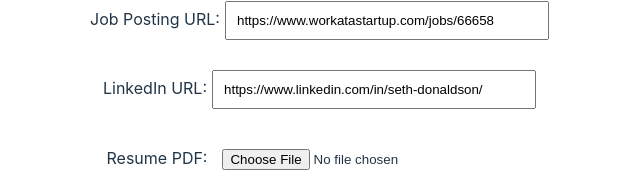
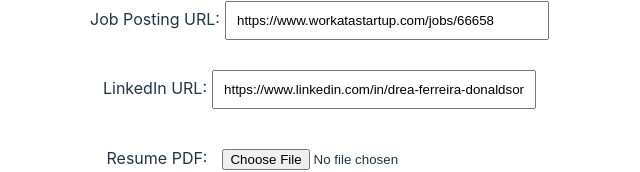
Before and after one commit to sethcoast/cover-letter-builder, a React (Vite) app in the folder frontend/: page / in a window 1280 px wide. Shown: the part 313-485 px from the top of the page, without its empty margins (318-958 px from the left). Built offline with nearby package versions, Linux system fonts and the light colour scheme; no server answers.

Commit message:
get the notebook user-ready

```diff
--- a/frontend/src/App.jsx
+++ b/frontend/src/App.jsx
@@ -56,7 +56,7 @@
 
 function App() {
   const [jobUrl, setJobUrl] = useState('https://www.workatastartup.com/jobs/66658'); // https://www.workatastartup.com/jobs/66658
-  const [linkedinUrl, setLinkedinUrl] = useState('https://www.linkedin.com/in/seth-donaldson/'); // https://www.linkedin.com/in/seth-donaldson/
+  const [linkedinUrl, setLinkedinUrl] = useState('https://www.linkedin.com/in/drea-ferreira-donaldson/'); // https://www.linkedin.com/in/seth-donaldson/
   const [resumeFile, setResumeFile] = useState(null);
   const [logs, setLogs] = useState('');
   const [taskId, setTaskId] = useState(null);
@@ -218,7 +218,7 @@
         <label>Resume PDF:</label>
         <input type="file" accept="application/pdf" onChange={handleResumeFileChange} />
       </div>
-      {/* <button onClick={handleGenerateCoverLetter}>Generate Cover Letter</button> */}
+      <button onClick={handleGenerateCoverLetter}>Generate Cover Letter</button>
       <CrewOutput crewOutputRef={crewOutputRef} logs={logs} taskStatus={taskStatus} />
       <OutputFiles taskStatus={taskStatus} onClick={handleDownloadOutputFile} />
       <button onClick={handleCancelExecution}>Cancel Execution</button>
```
Also changed, not shown: 1 other file (tests, documents, lock files or other folders).
